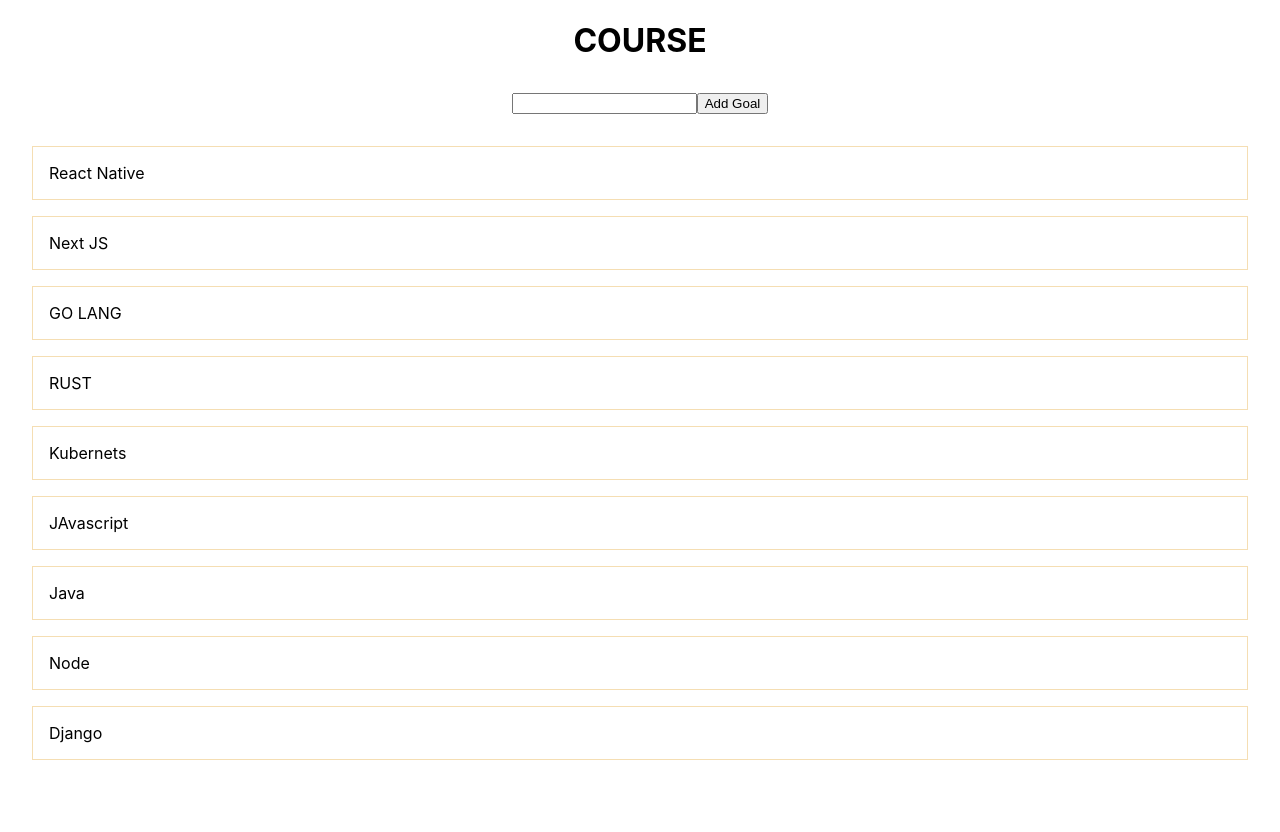
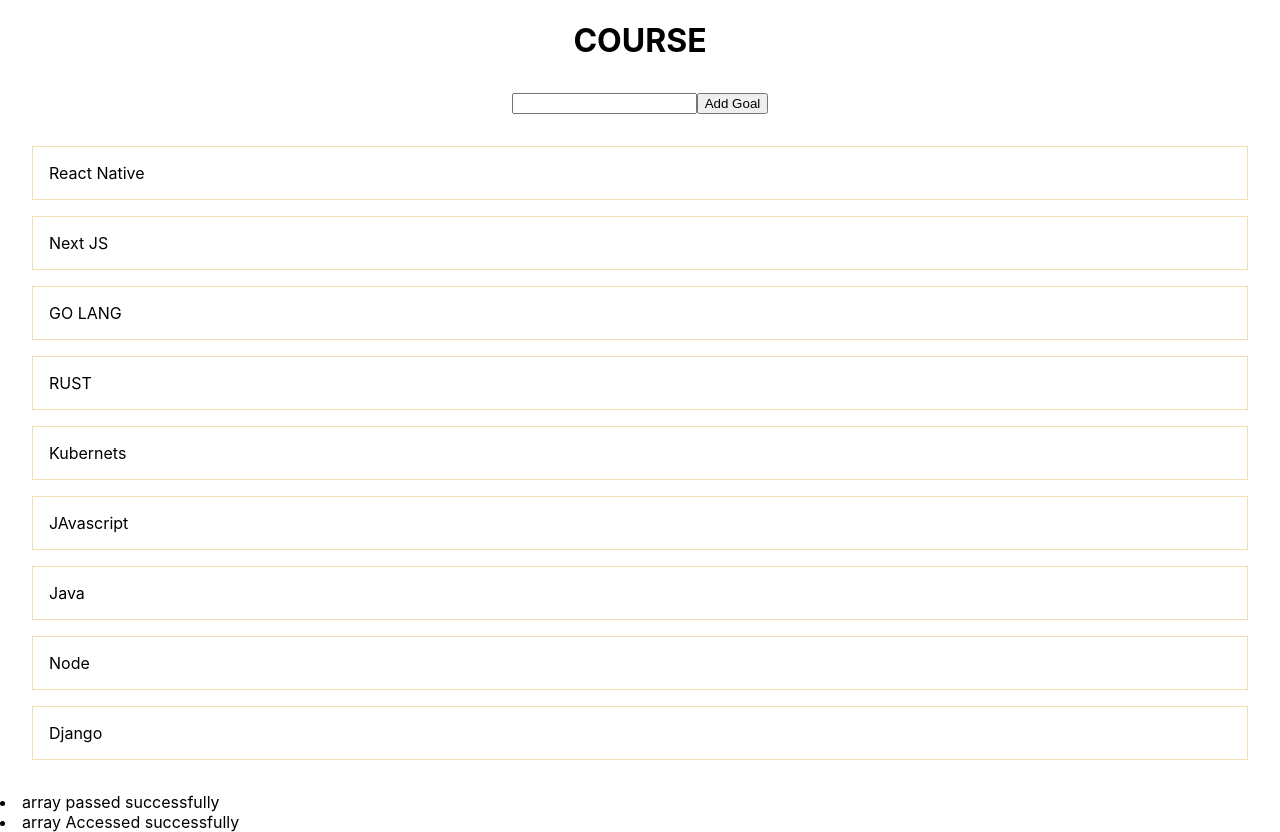
Before and after one commit to Karan7687/react-from-scratch, a React (Create React App) app: page / in a window 1280 px wide. Before the commit the page ends 800 px from the top, so only its background shows below. Built offline with nearby package versions, Linux system fonts and the light colour scheme.

Commit message:
Add update List Component Template

```diff
--- a/src/App.js
+++ b/src/App.js
@@ -1,6 +1,8 @@
 import React, { useState } from "react";
 import GoalList from "./components/GoalList/GoalList";
 import NewGoal from "./components/NewGoal/NewGoal";
+import UpdateList from "./components/UpdateList/UpdateList";
+
 import "./App.css";
 
 const App = () => {
@@ -17,13 +19,22 @@ const App = () => {
     //array is created to pass as props from app to GoalList
   ];
 
+  const updateArr = [
+    { id: "1", text: "array passed successfully" },
+    { id: "2", text: "array Accessed successfully" },
+
+  ];
+
   const addGoalHandler = (NewGoal) => {};
 
   return (
     <div className="course-goals">
       <h1>COURSE</h1>
       <NewGoal onAddGoal={addGoalHandler} />
+
       <GoalList arrProp={arr} />
+      <UpdateList arr={updateArr}/>
+
     </div>
   );
 };
--- a/src/components/UpdateList/UpdateList.js
+++ b/src/components/UpdateList/UpdateList.js
@@ -0,0 +1,12 @@
+import React from "react";
+
+const UpdateList = (props) => {
+  return (
+    <div>
+       {props.arr.map((goal) => {
+        return <li key={goal.id}>{goal.text}</li>;
+      })}
+    </div>
+  );
+};
+export default UpdateList;
```
